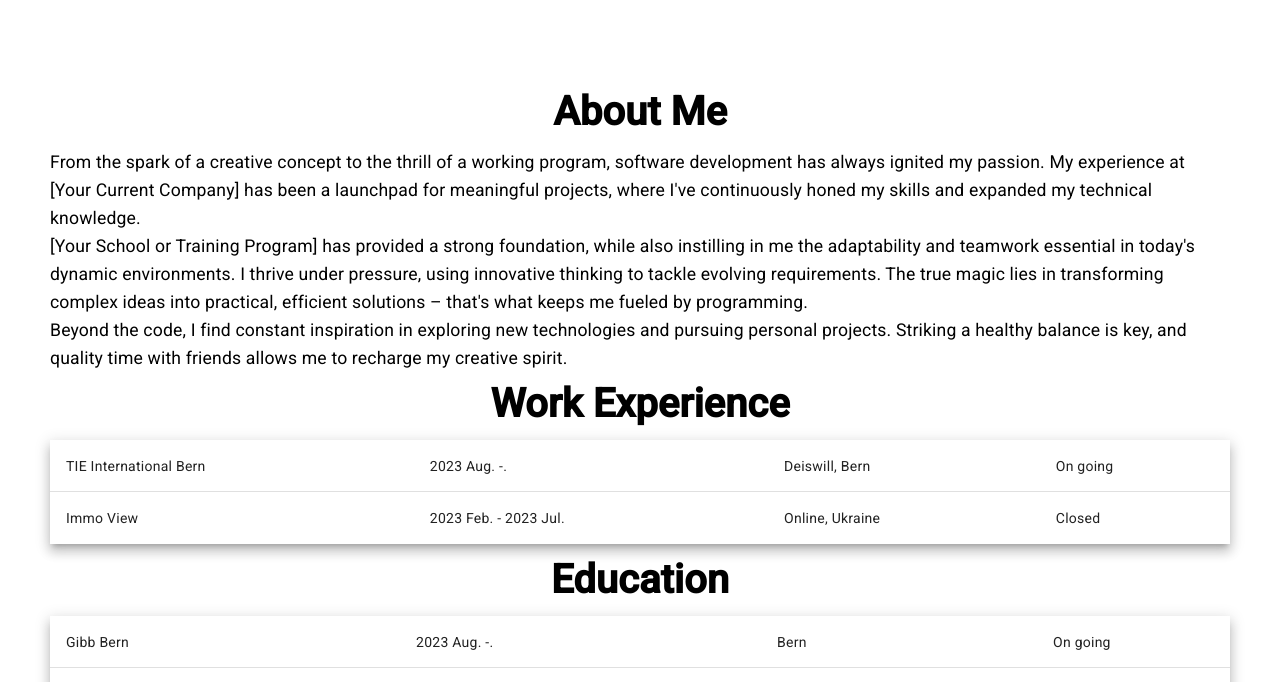
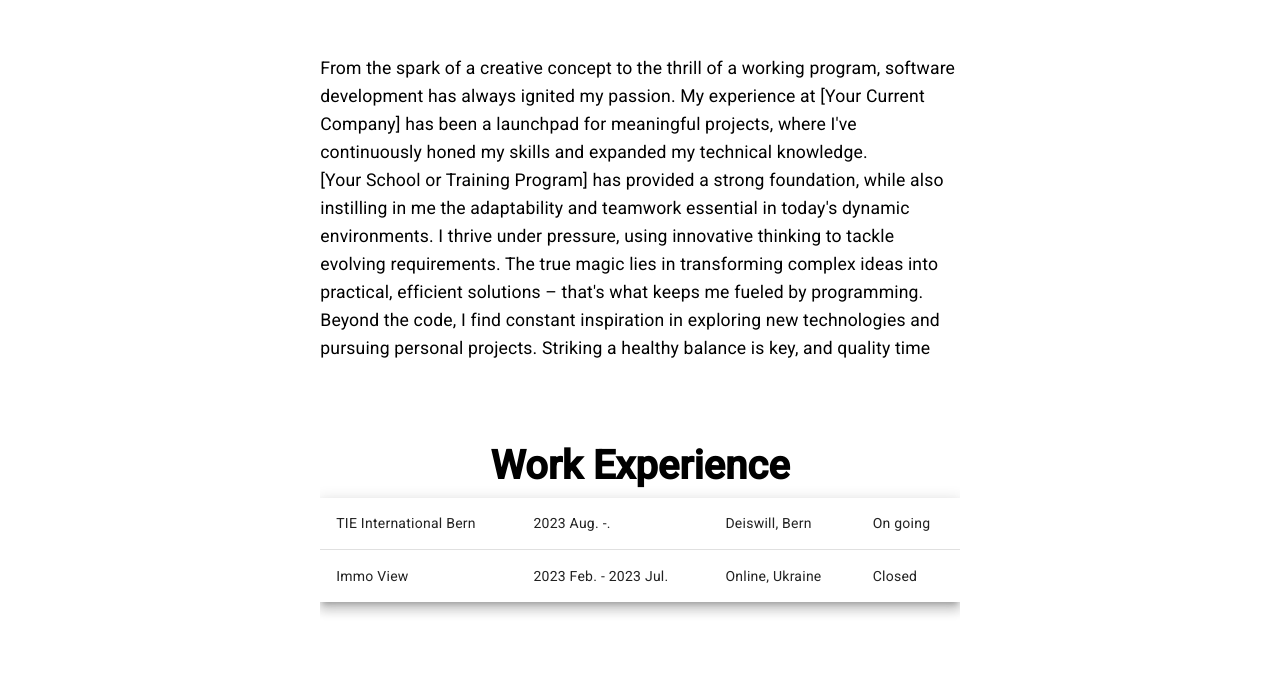
Before and after one commit to edonssfall/edMain-ui, an Angular app: page / in a window 1280 px wide. Shown: the part 818-1500 px from the top of the page. Built offline with nearby package versions, Linux system fonts and the light colour scheme.

Commit message:
style: make about tile better

```diff
--- a/src/app/features/portfolio/components/about/about.component.css
+++ b/src/app/features/portfolio/components/about/about.component.css
@@ -1,11 +1,12 @@
 .about-section {
-  height: 100vh;
-  padding: 50px;
   text-align: center;
 }
 
 .about-section h1 {
   font-size: 2.5rem;
   font-weight: 700;
-  margin-bottom: 20px;
 }
+
+.section {
+  width: 100%;
+}
--- a/src/app/features/portfolio/components/about/about.component.html
+++ b/src/app/features/portfolio/components/about/about.component.html
@@ -1,8 +1,25 @@
-<div id="about" class="about-section">
+<mat-grid-list cols="4" id="about" class="about-section">
+  <mat-grid-tile [colspan]="1"/>
+  <mat-grid-tile [colspan]="2">
+    <div class="section">
       <h1>About Me</h1>
       <app-me></app-me>
+    </div>
+  </mat-grid-tile>
+  <mat-grid-tile [colspan]="1"/>
+  <mat-grid-tile [colspan]="1"/>
+  <mat-grid-tile [colspan]="2">
+    <div class="section">
       <h1>Work Experience</h1>
       <app-work></app-work>
-  <h1 style="margin-top: 20px">Education</h1>
+    </div>
+  </mat-grid-tile>
+  <mat-grid-tile [colspan]="1"/>
+  <mat-grid-tile [colspan]="1"/>
+  <mat-grid-tile [colspan]="2">
+    <div class="section">
+      <h1>Education</h1>
       <app-education></app-education>
     </div>
+  </mat-grid-tile>
+</mat-grid-list>
--- a/src/app/features/portfolio/portfolio.module.ts
+++ b/src/app/features/portfolio/portfolio.module.ts
@@ -28,6 +28,7 @@ import {MatRipple} from "@angular/material/core";
 import {RouterModule} from "@angular/router";
 import {CommonModule} from '@angular/common';
 import {NgModule} from '@angular/core';
+import {MatGridList, MatGridTile} from "@angular/material/grid-list";
 
 @NgModule({
   declarations: [
@@ -65,6 +66,8 @@ import {NgModule} from '@angular/core';
     MatCellDef,
     MatHeaderRowDef,
     MatRowDef,
+    MatGridList,
+    MatGridTile,
   ],
   providers: [
     ThemeService,
```
Lines whose indentation alone changed are shown as unchanged.
